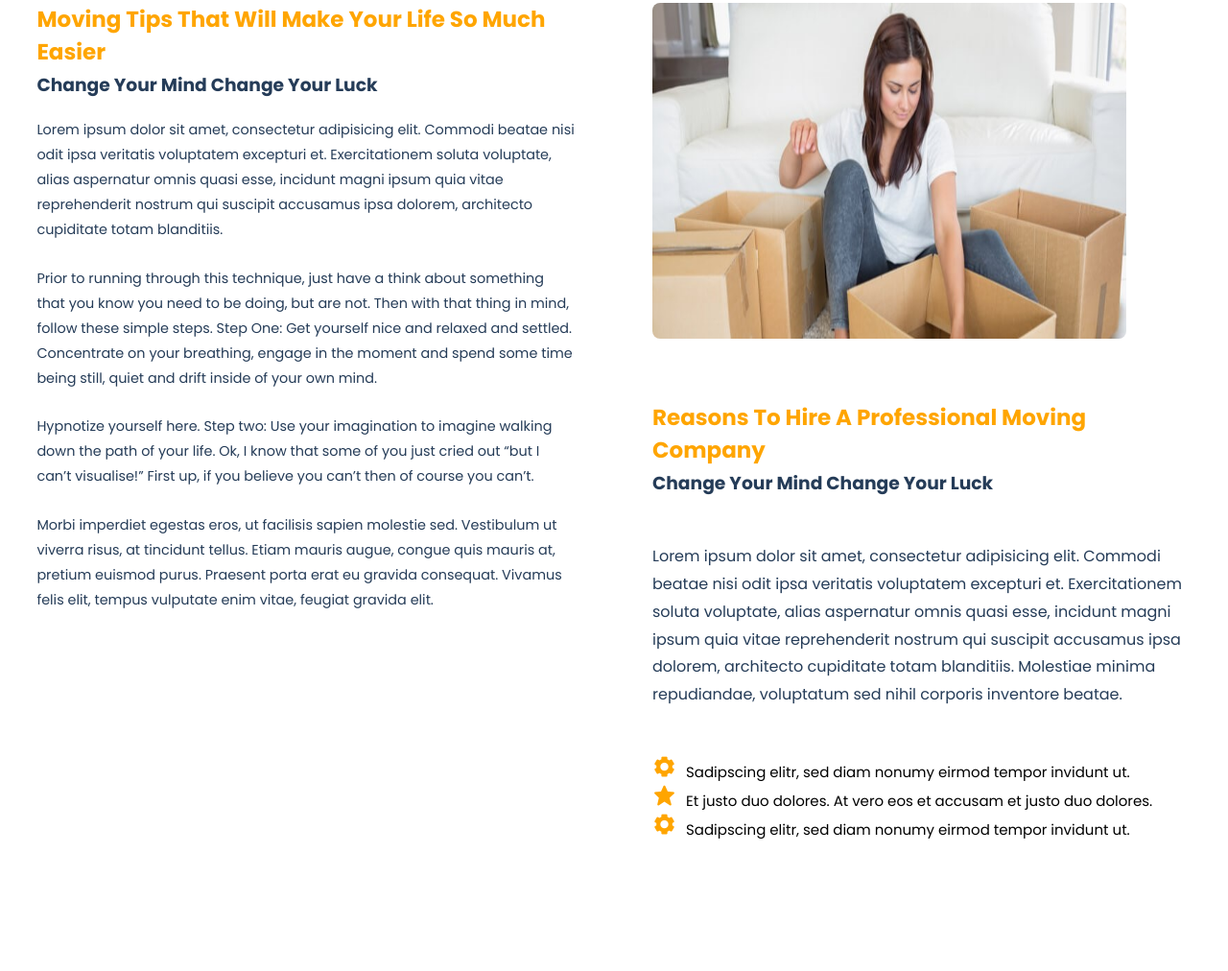
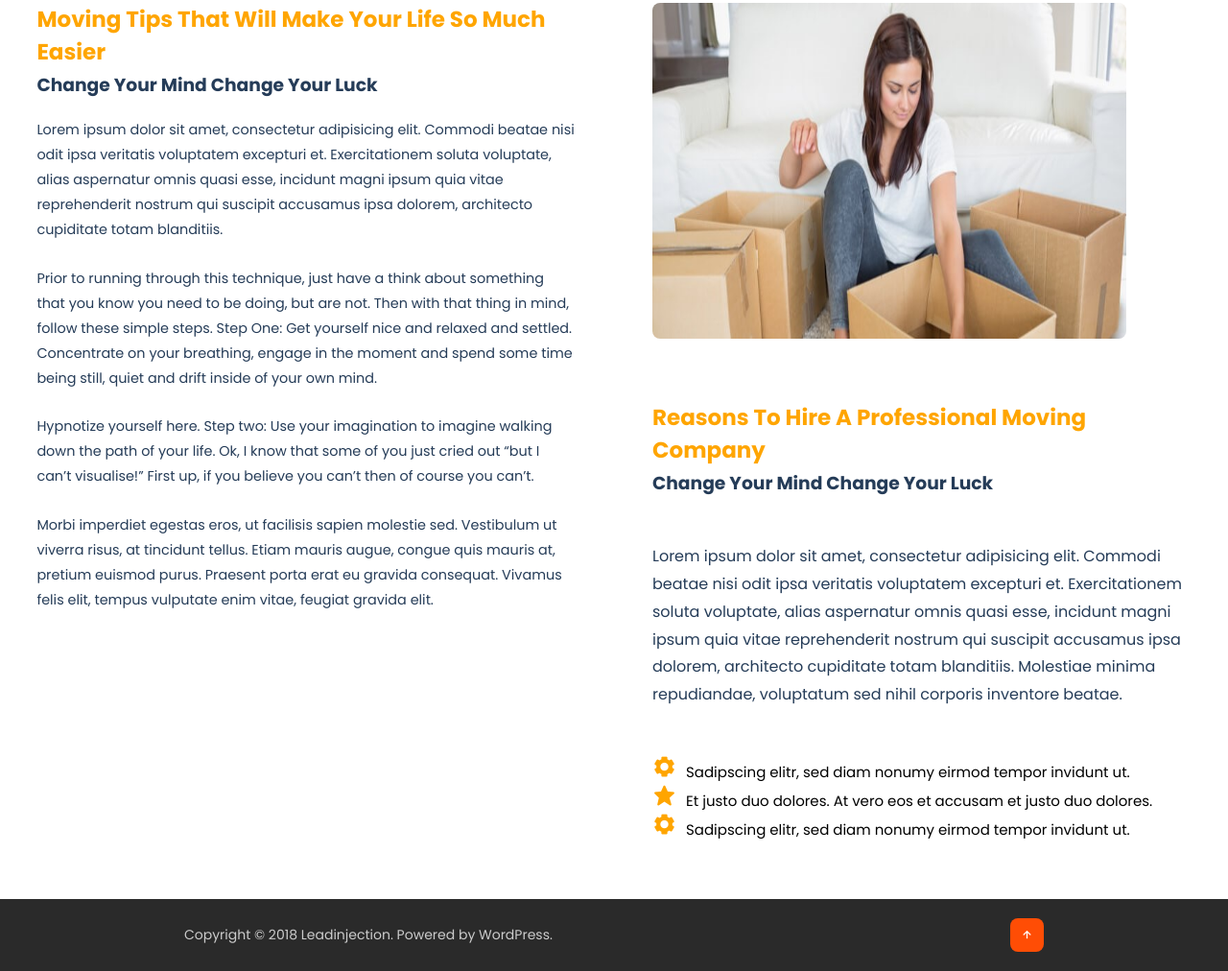
Before and after one commit to hasib-reja21/Project-1, a plain HTML site: page index.html in a window 1280 px wide. Shown: the part 5257-6269 px from the top of the page at 96% size. Before the commit the page ends 6194 px from the top, so only its background shows below. Drawn offline with nearby package versions, Linux system fonts and the light colour scheme; a web font is replaced by a local one.

Commit message:
footer section design

```diff
--- a/index.html
+++ b/index.html
@@ -258,6 +258,15 @@
             </div>
 
         </section>
+        <!--footer section -->
+        <section class="footer">
+            <div class="footer-text">
+                <p>Copyright © 2018 Leadinjection. Powered by WordPress.</p>
+            </div>
+            <div class="top">
+                <a href="#home"><i class='bx bx-up-arrow-alt' ></i></a>
+            </div>
+        </section>
 
    <script src="script.js"></script>
 </body>
--- a/style.css
+++ b/style.css
@@ -554,6 +554,39 @@ header.sticky{
         padding: 15px 3%;
     }
 }
+
+/*footer section*/
+.footer{
+    padding: 20px 15%;
+    display: flex;
+    flex-wrap: wrap;
+    align-items: center;
+    justify-content: space-between;
+    gap: 2rem;
+    background: var(--bg-color);
+}
+.footer-text p{
+    font-size: 14px;
+   color: var(--second-color);
+
+
+}
+.top i{
+    padding: 10px;
+    border-radius: 8px;
+    font-size: 15px;
+    background: var(--main-color);
+    color: var(--text-color);
+}
+
+
+
+
+
+
+
+
+
 @media (max-width: 1100px){
     :root{
         --big-font: 4rem;
```
